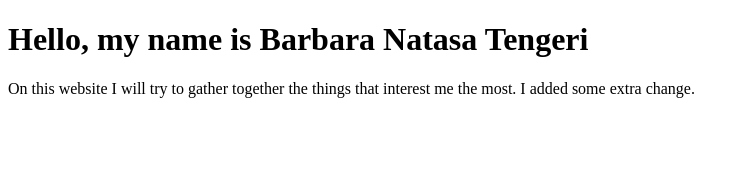
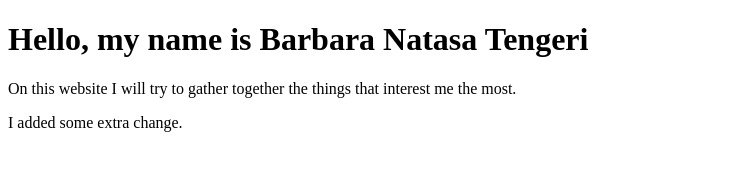
Before and after one commit to B-Natasa-T-DCI/B-Natasa-T-DCI.github.io, a plain HTML site: page index.html in a window 1280 px wide. Shown: the whole page, without its empty margins (0-749 px from the left). Drawn offline with Linux system fonts and the light colour scheme.

Commit message:
Update index.html

```diff
--- a/index.html
+++ b/index.html
@@ -6,8 +6,8 @@
 <body>
 
 <h1>Hello, my name is Barbara Natasa Tengeri</h1>
-<p>On this website I will try to gather together the things that interest me the most.
-   I added some extra change.</p>
+<p>On this website I will try to gather together the things that interest me the most.</p>
+<p>I added some extra change.</p>
 
 </body>
 </html>
```
